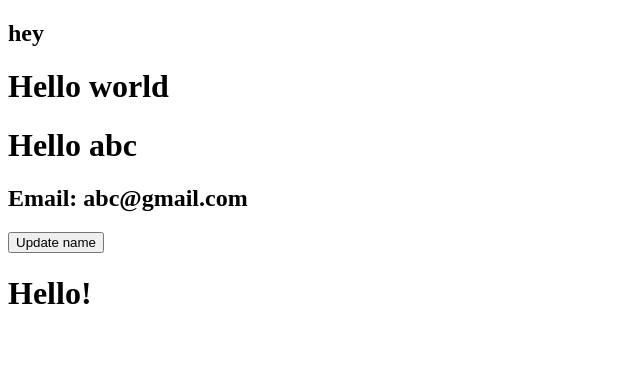
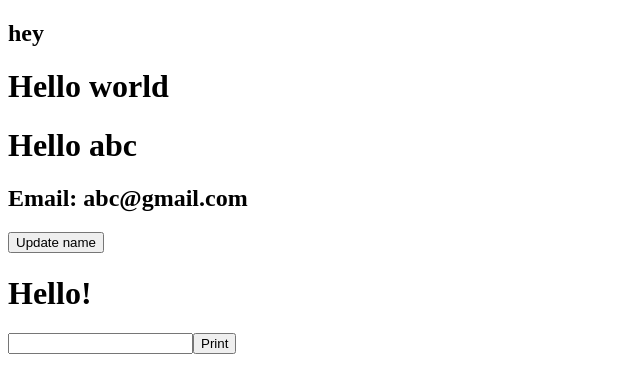
Before and after one commit to Ashleshad22/react, a React (Vite) app in the folder 01vitereact/: page / in a window 1280 px wide. Shown: the top 392 px of the page, without its empty margins (0-640 px from the left). Built offline with nearby package versions, Linux system fonts and the light colour scheme.

Commit message:
input changes

```diff
--- a/01vitereact/src/App.jsx
+++ b/01vitereact/src/App.jsx
@@ -1,20 +1,36 @@
 import Chai from "./Chai";
 import User from "./User";
-import Student from "./Student"
-import React,{useState} from "react";
+import Student from "./Student";
+import React, { useState } from "react";
 import Test from "./Test";
+
 function App() {
+  const [name, setName] = useState("abc");
+  const [data, setData] = useState(null);
+  const [print, setPrint] = useState(false);
 
-  const [name, setName] = useState("abc")
+  function getData(val) {
+    console.warn(val.target.value);
+    setData(val.target.value); //value dikhane ke liye
 
+  }
 
   return (
     <>
       <Chai />
       <User />
       <Student name={name} email={"abc@gmail.com"} />
-      <button onClick={()=>{setName("XYZ")}}>Update name</button>
-      <Test/>
+      <button
+        onClick={() => {
+          setName("XYZ");
+        }}
+      >
+        Update name
+      </button>
+      <Test />
+      {print ? <h1>{data}</h1> : null}
+      <input type="text" onChange={getData} />
+      <button onClick={() => setPrint(true)}>Print</button>
     </>
   );
 }
```
